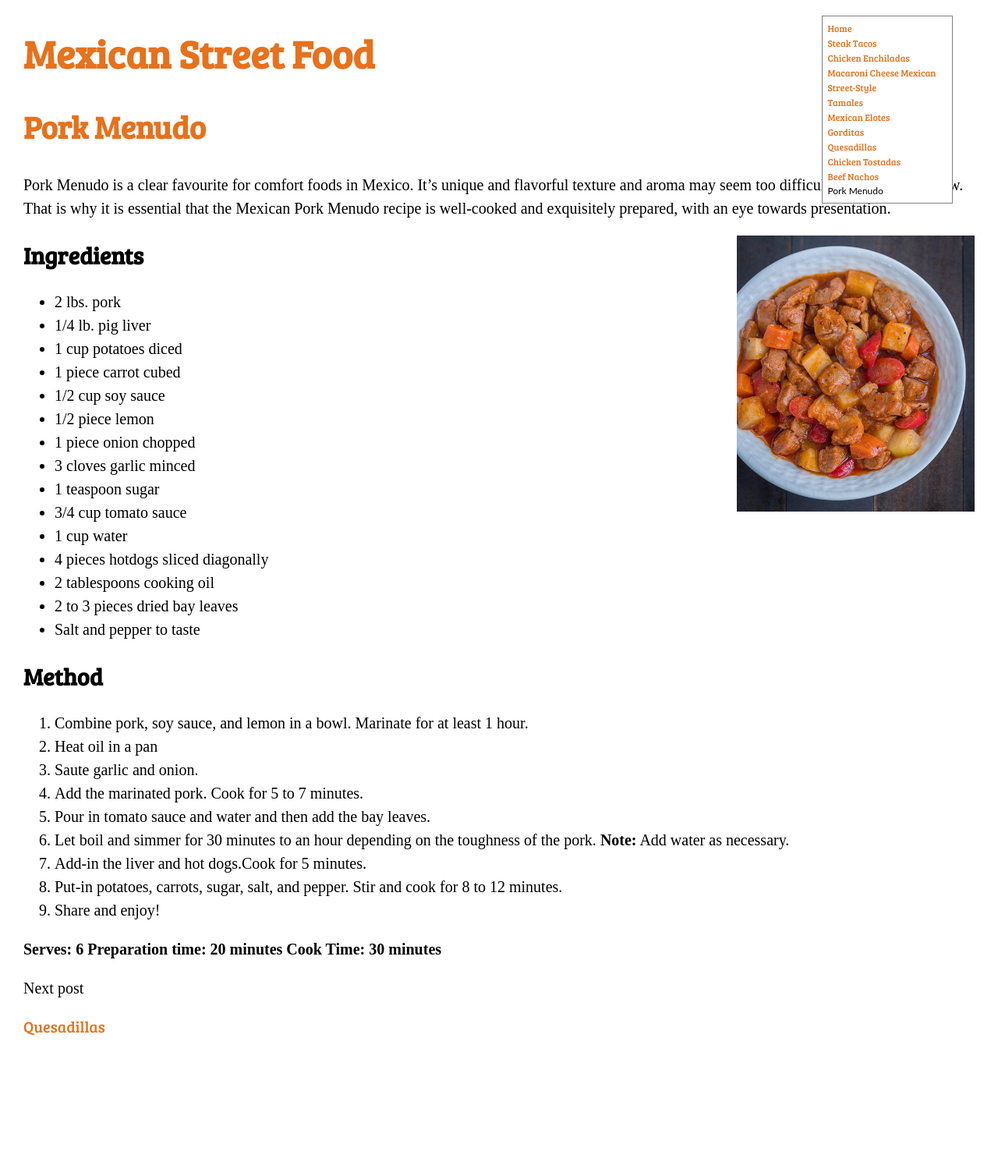
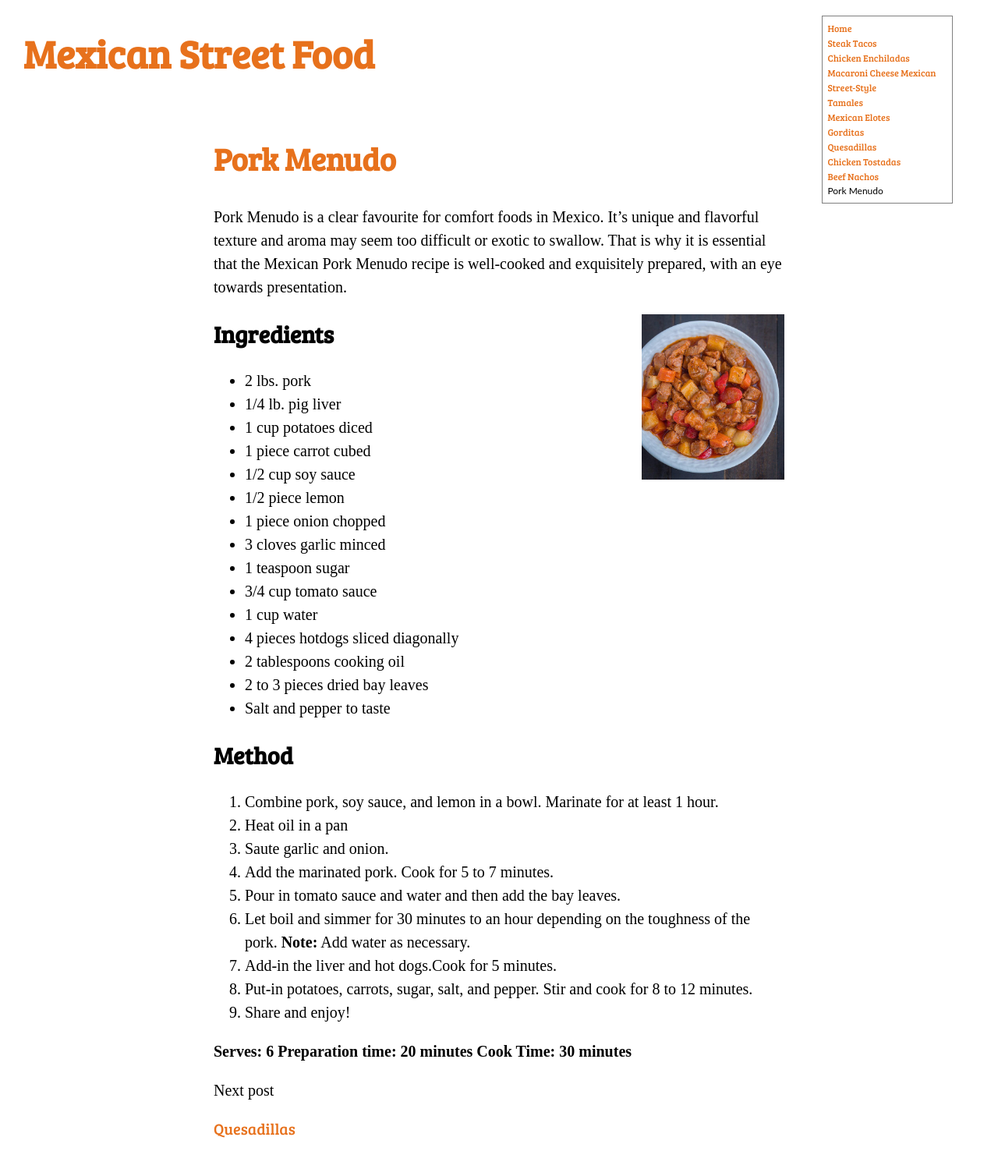
Before and after one commit to amycreates/amycreates.github.io, a Jekyll site: the page built from _recipes/PorkMenudo.markdown, in a window 1280 px wide. Shown: the whole page at 78% size. Built offline with Jekyll 4.4.1, drawn with Linux system fonts in a browser that asks for light colours; before the commit the page ends 1360 px from its top, so only the background shows below that.

Commit message:
Updated version of styles

```diff
--- a/assets/css/recipes.css
+++ b/assets/css/recipes.css
@@ -124,6 +124,15 @@ ul.recipes a {
 /* color: #ea5924; */
 }
 
+.recipe .content {
+
+width: 60%;
+margin-right: auto;
+margin-left: auto;
+padding: 8px 20px;
+
+}
+
 nav ul
 {
 	font-family: "bree-serif",lato, serif;
@@ -145,7 +154,6 @@ nav ul
   img {
     float: none;
     width:100%;
-    border:1px solid red;
   }
 
 
```
